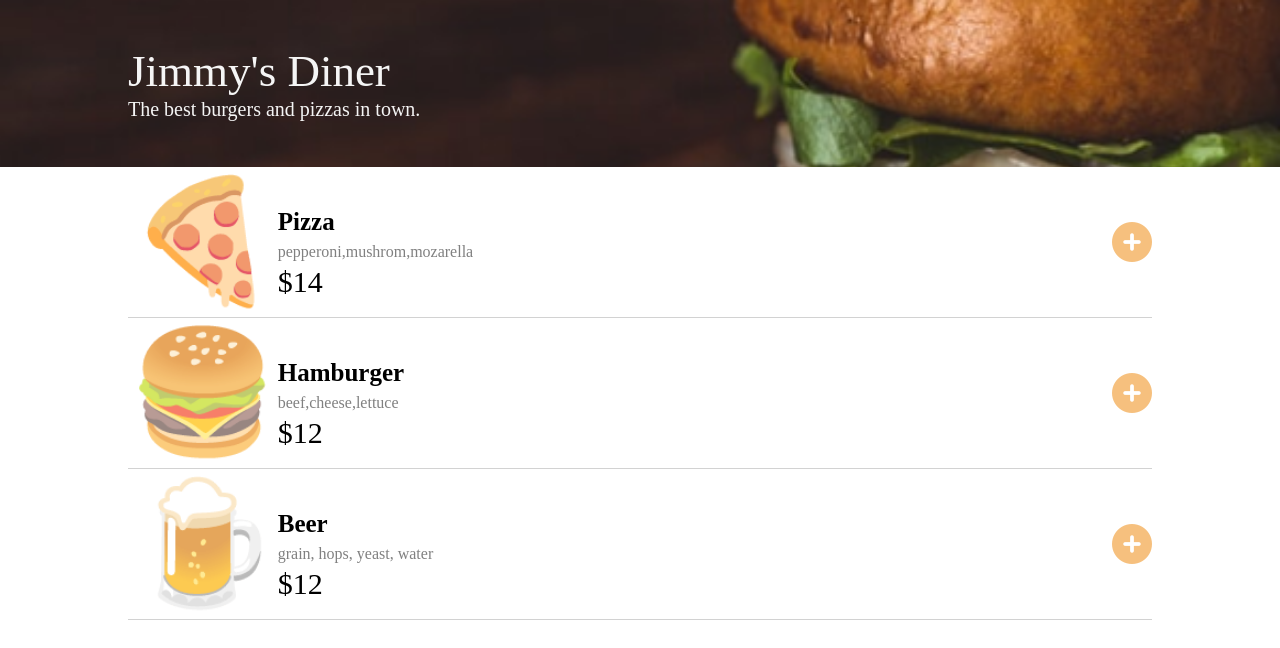
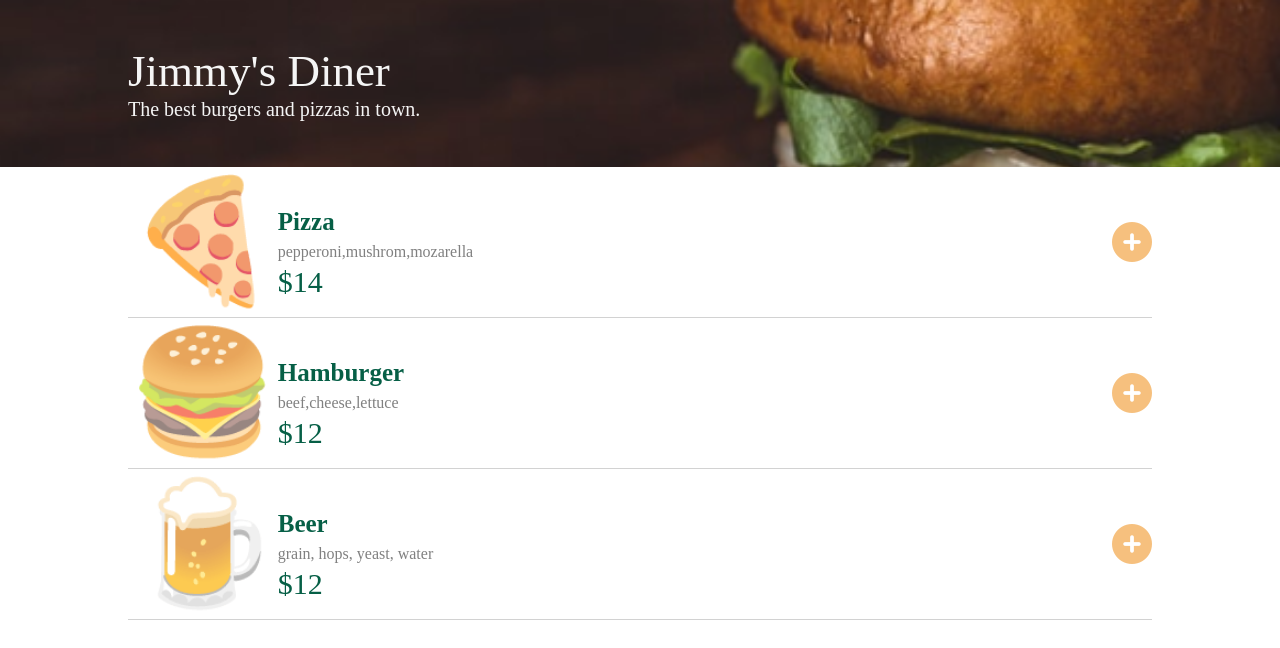
Before and after one commit to aisha-abdullah/restaurant-ordering-app, a plain HTML site: page index.html in a window 1280 px wide. Drawn offline with nearby package versions, Linux system fonts and the light colour scheme; a web font is replaced by a local one.

Commit message:
changing color
changing color

```diff
--- a/index.css
+++ b/index.css
@@ -5,7 +5,7 @@
 body {
     margin: 0;
     font-family: 'Smythe';
-    font-style: normal;
+    color: #065F46;
 }
 header{
     background-image: url('./background.png');
```
